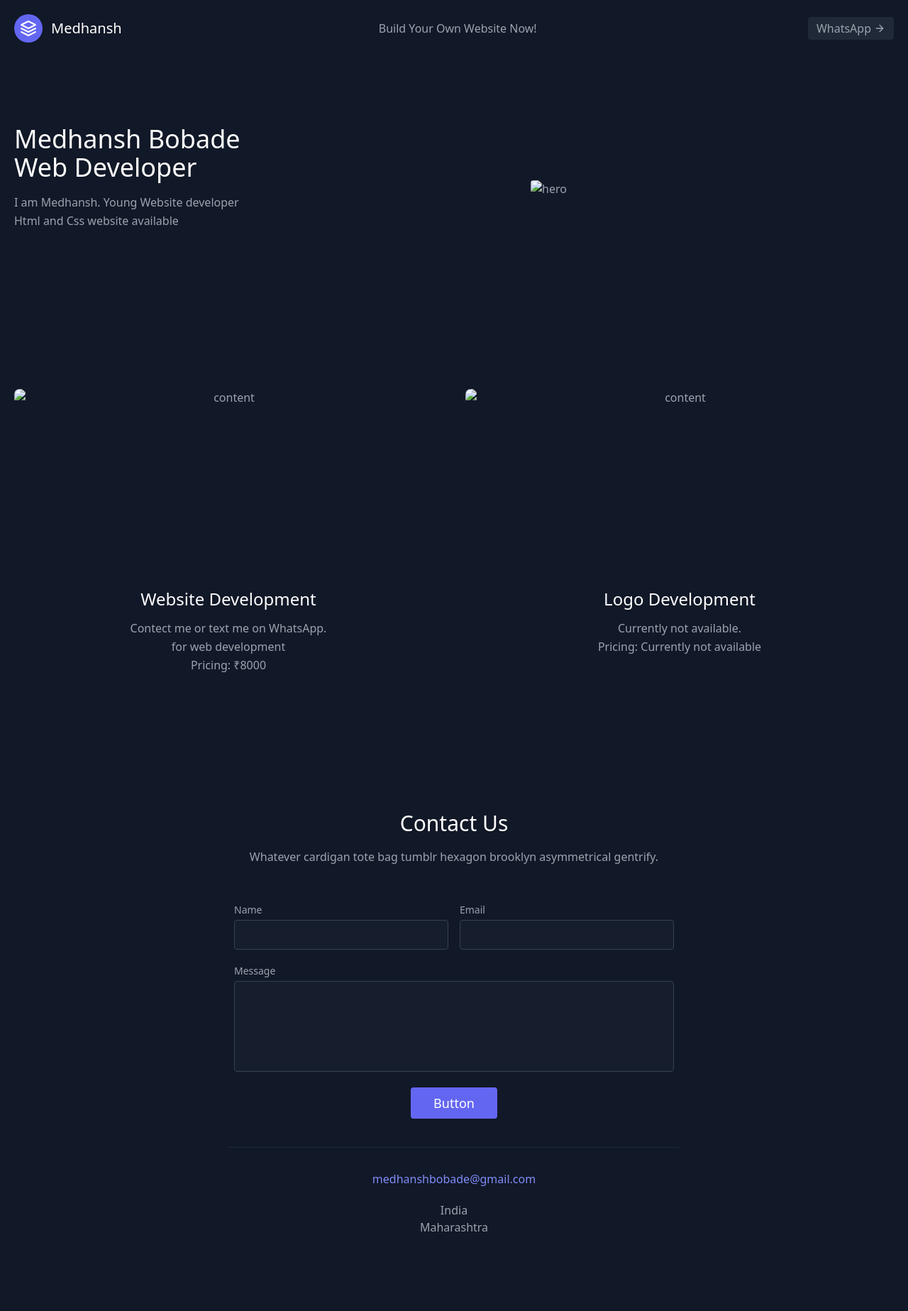
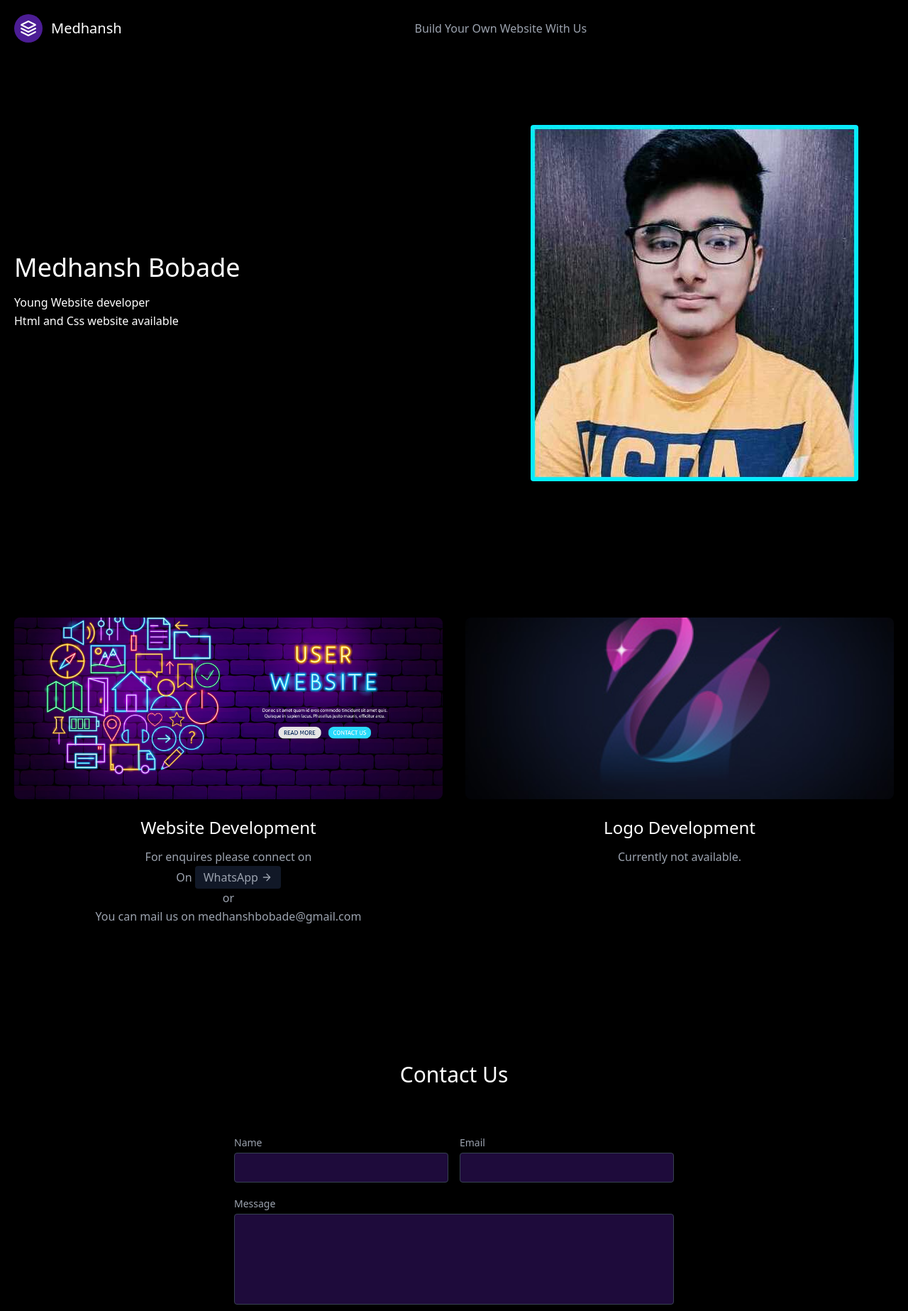
Before and after one commit to Medhansh123456/web.1, a plain HTML site: page index.html in a window 1280 px wide. Shown: the top 1847 px of the page at 71% size. Drawn offline with nearby package versions, Linux system fonts and the light colour scheme.

Commit message:
Add files via upload

```diff
--- a/index.html
+++ b/index.html
@@ -5,100 +5,100 @@
     <meta http-equiv="X-UA-Compatible" content="IE=edge">
     <meta name="viewport" content="width=device-width, initial-scale=1.0">
     <link href="https://unpkg.com/tailwindcss@^1.0/dist/tailwind.min.css" rel="stylesheet">
-    <title>Document</title>
+    <title>Web-By-Medhansh</title>
 </head>
 <body>
-    <header class="text-gray-400 bg-gray-900 body-font">
+  <header class="text-gray-400 bg-black body-font">
     <div class="container mx-auto flex flex-wrap p-5 flex-col md:flex-row items-center">
       <a class="flex title-font font-medium items-center text-white mb-4 md:mb-0">
-            <svg xmlns="http://www.w3.org/2000/svg" fill="none" stroke="currentColor" stroke-linecap="round" stroke-linejoin="round" stroke-width="2" class="w-10 h-10 text-white p-2 bg-indigo-500 rounded-full" viewBox="0 0 24 24">
+        <svg xmlns="http://www.w3.org/2000/svg" fill="none" stroke="currentColor" stroke-linecap="round" stroke-linejoin="round" stroke-width="2" class="w-10 h-10 text-white p-2 bg-purple-900 rounded-full" viewBox="0 0 24 24">
           <path d="M12 2L2 7l10 5 10-5-10-5zM2 17l10 5 10-5M2 12l10 5 10-5"></path>
         </svg>
         <span class="ml-3 text-xl">Medhansh</span>
       </a>
       <nav class="md:ml-auto md:mr-auto flex flex-wrap items-center text-base justify-center">
-            <a href="#" class="mr-5 hover:text-white">Build Your Own Website Now!</a>
+        <a href="#" class="mr-5 hover:text-purple-700">Build Your Own Website With Us</a>
       </nav>
-         <a href="https://api.whatsapp.com/send/?phone=919372805226&text&app_absent=0"><button  class="inline-flex items-center bg-gray-800 border-0 py-1 px-3 focus:outline-none hover:bg-gray-700 rounded text-base mt-4 md:mt-0">WhatsApp
-            <svg fill="none" stroke="currentColor" stroke-linecap="round" stroke-linejoin="round" stroke-width="2" class="w-4 h-4 ml-1" viewBox="0 0 24 24">
-              <path d="M5 12h14M12 5l7 7-7 7"></path>
-            </svg>
-          </button></a>
+
     </div>
   </header>
 
-      <section class="text-gray-400 bg-gray-900 body-font">
+
+      <section class="text-white bg-black body-font">
         <div class="container mx-auto flex px-5 py-24 md:flex-row flex-col items-center">
           <div class="lg:flex-grow md:w-1/2 lg:pr-24 md:pr-16 flex flex-col md:items-start md:text-left mb-16 md:mb-0 items-center text-center">
             <h1 class="title-font sm:text-4xl text-3xl mb-4 font-medium text-white">Medhansh Bobade
-              <br class="hidden lg:inline-block">Web Developer
+              <br class="hidden lg:inline-block">
             </h1>
-            <p class="mb-8 leading-relaxed">I am Medhansh. Young Website developer <br> Html and Css website available</p>
+            <p class="mb-8 leading-relaxed"> Young Website developer <br> Html and Css website available</p>
             <div class="flex justify-center">
             </div>
           </div>
           <div class="lg:max-w-lg lg:w-full md:w-1/2 w-5/6">
-            <img class="object-cover object-center rounded" alt="hero" src="/WhatsApp Image 2022-04-09 at 22.15.29.jpeg">
+            <img class="object-cover object-center rounded" alt="hero" src="image.jpg">
           </div>
         </div>
       </section>
 
 
-      <section class="text-gray-400 bg-gray-900 body-font">
+      <section class="text-gray-400 bg-black body-font">
         <div class="container px-5 py-24 mx-auto">
           <div class="flex flex-wrap -mx-4 -mb-10 text-center">
             <div class="sm:w-1/2 mb-10 px-4">
               <div class="rounded-lg h-64 overflow-hidden">
-                <img alt="content" class="object-cover object-center h-full w-full" src="/images.jpg">
+                <img alt="content" class="object-cover object-center h-full w-full" src="web-ui-neon-banner-design-vector-28270982.jpg">
               </div>
               <h2 class="title-font text-2xl font-medium text-white mt-6 mb-3">Website Development</h2>
-              <p class="leading-relaxed text-base">Contect me or text me on WhatsApp. <br> for web development <br> Pricing: ₹8000</p>
+              <p class="leading-relaxed text-base">For enquires please connect on <br> On <a href="https://api.whatsapp.com/send/?phone=919372805226&text&app_absent=0"><button  class="inline-flex items-center bg-gray-900 border-0 py-1 px-3 focus:outline-none hover:bg-purple-700 rounded text-base mt-4 md:mt-0">WhatsApp
+                <svg fill="none" stroke="currentColor" stroke-linecap="round" stroke-linejoin="round" stroke-width="2" class="w-4 h-4 ml-1" viewBox="0 0 24 24">
+                  <path d="M5 12h14M12 5l7 7-7 7"></path>
+                </svg>
+              </button></a> <br> or <br> You can mail us on  medhanshbobade@gmail.com  </p>
             </div>
             <div class="sm:w-1/2 mb-10 px-4">
               <div class="rounded-lg h-64 overflow-hidden">
-                <img alt="content" class="object-cover object-center h-full w-full" src="/523a89d9fa33d15e1275e0e0e4ef33e7.jpg">
+                <img alt="content" class="object-cover object-center h-full w-full" src="6d8455111579a5037f100013e9a62ad6.png">
               </div>
               <h2 class="title-font text-2xl font-medium text-white mt-6 mb-3">Logo Development</h2>
-              <p class="leading-relaxed text-base">Currently not available. <br>Pricing: Currently not available</p>
+              <p class="leading-relaxed text-base">Currently not available. </p>
             </div>
           </div>
         </div>
       </section>
 
       <form action="https://formspree.io/f/mdobwknk" method="POST">
-      <section class="text-gray-400 bg-gray-900 body-font relative">
+      <section class="text-gray-400 bg-black body-font relative">
         <div class="container px-5 py-24 mx-auto">
           <div class="flex flex-col text-center w-full mb-12">
             <h1 class="sm:text-3xl text-2xl font-medium title-font mb-4 text-white">Contact Us</h1>
-            <p class="lg:w-2/3 mx-auto leading-relaxed text-base">Whatever cardigan tote bag tumblr hexagon brooklyn asymmetrical gentrify.</p>
+            <p class="lg:w-2/3 mx-auto leading-relaxed text-base"></p>
           </div>
           <div class="lg:w-1/2 md:w-2/3 mx-auto">
             <div class="flex flex-wrap -m-2">
               <div class="p-2 w-1/2">
                 <div class="relative">
                   <label for="name" class="leading-7 text-sm text-gray-400">Name</label>
-                  <input  type="text" id="name" name="name" class="w-full bg-gray-800 bg-opacity-40 rounded border border-gray-700 focus:border-indigo-500 focus:bg-gray-900 focus:ring-2 focus:ring-indigo-900 text-base outline-none text-gray-100 py-1 px-3 leading-8 transition-colors duration-200 ease-in-out">
+                  <input  type="text" id="name" name="name" class="w-full bg-purple-900 bg-opacity-40 rounded border border-gray-700 focus:border-indigo-500 focus:bg-gray-900 focus:ring-2 focus:ring-indigo-900 text-base outline-none text-gray-100 py-1 px-3 leading-8 transition-colors duration-200 ease-in-out">
                 </div>
               </div>
               <div class="p-2 w-1/2">
                 <div class="relative">
                   <label for="email" class="leading-7 text-sm text-gray-400">Email</label>
-                  <input type="email" id="email" name="email" class="w-full bg-gray-800 bg-opacity-40 rounded border border-gray-700 focus:border-indigo-500 focus:bg-gray-900 focus:ring-2 focus:ring-indigo-900 text-base outline-none text-gray-100 py-1 px-3 leading-8 transition-colors duration-200 ease-in-out">
+                  <input type="email" id="email" name="email" class="w-full bg-purple-900 bg-opacity-40 rounded border border-gray-700 focus:border-indigo-500 focus:bg-gray-900 focus:ring-2 focus:ring-indigo-900 text-base outline-none text-gray-100 py-1 px-3 leading-8 transition-colors duration-200 ease-in-out">
                 </div>
               </div>
               <div class="p-2 w-full">
                 <div class="relative">
                   <label for="message" class="leading-7 text-sm text-gray-400">Message</label>
-                  <textarea id="message" name="message" required class="w-full bg-gray-800 bg-opacity-40 rounded border border-gray-700 focus:border-indigo-500 focus:bg-gray-900 focus:ring-2 focus:ring-indigo-900 h-32 text-base outline-none text-gray-100 py-1 px-3 resize-none leading-6 transition-colors duration-200 ease-in-out"></textarea>
+                  <textarea id="message" name="message" required class="w-full bg-purple-900 bg-opacity-40 rounded border border-gray-700 focus:border-indigo-500 focus:bg-gray-900 focus:ring-2 focus:ring-indigo-900 h-32 text-base outline-none text-gray-100 py-1 px-3 resize-none leading-6 transition-colors duration-200 ease-in-out"></textarea>
                 </div>
               </div>
               <div class="p-2 w-full">
-                <button type="submit" class="flex mx-auto text-white bg-indigo-500 border-0 py-2 px-8 focus:outline-none hover:bg-indigo-600 rounded text-lg">Button</button>
+                <button type="submit" class="flex mx-auto text-white bg-purple-600 border-0 py-2 px-8 focus:outline-none hover:bg-purple-700 rounded text-lg">Send</button>
               </div>
               <div class="p-2 w-full pt-8 mt-8 border-t border-gray-800 text-center">
-                <a class="text-indigo-400">medhanshbobade@gmail.com</a>
                 <p class="leading-normal my-5">India
-                  <br>Maharashtra
+                  <br>Maharashtra <br> Vasai
                 </p>
               </div>
             </div>
@@ -108,16 +108,16 @@
     </form>
 
 
-      <footer class="text-gray-400 bg-gray-900 body-font">
+      <footer class="text-gray-400 bg-black body-font">
         <div class="container px-5 py-8 mx-auto flex items-center sm:flex-row flex-col">
           <a class="flex title-font font-medium items-center md:justify-start justify-center text-white">
-            <svg xmlns="http://www.w3.org/2000/svg" fill="none" stroke="currentColor" stroke-linecap="round" stroke-linejoin="round" stroke-width="2" class="w-10 h-10 text-white p-2 bg-indigo-500 rounded-full" viewBox="0 0 24 24">
+            <svg xmlns=#" fill="none" stroke="currentColor" stroke-linecap="round" stroke-linejoin="round" stroke-width="2" class="w-10 h-10 text-white p-2 bg-purple-900 rounded-full" viewBox="0 0 24 24">
               <path d="M12 2L2 7l10 5 10-5-10-5zM2 17l10 5 10-5M2 12l10 5 10-5"></path>
             </svg>
             <span class="ml-3 text-xl">Medhansh</span>
           </a>
           <p class="text-sm text-gray-400 sm:ml-4 sm:pl-4 sm:border-l-2 sm:border-gray-800 sm:py-2 sm:mt-0 mt-4">WebDeveloper-
-            <a href="https://twitter.com/knyttneve" class="text-gray-500 ml-1" target="_blank" rel="noopener noreferrer">medhanshbobade@gmail.com</a>
+            <a class="text-gray-500 ml-1" target="_blank" rel="noopener noreferrer">medhanshbobade@gmail.com</a>
           </p>
           <span class="inline-flex sm:ml-auto sm:mt-0 mt-4 justify-center sm:justify-start">
             <a class="text-gray-400">
```
Also changed, not shown: 6d8455111579a5037f100013e9a62ad6.png (added), image.jpg (added), web-ui-neon-banner-design-vector-28270982.jpg (added). Lines whose indentation alone changed are shown as unchanged.
